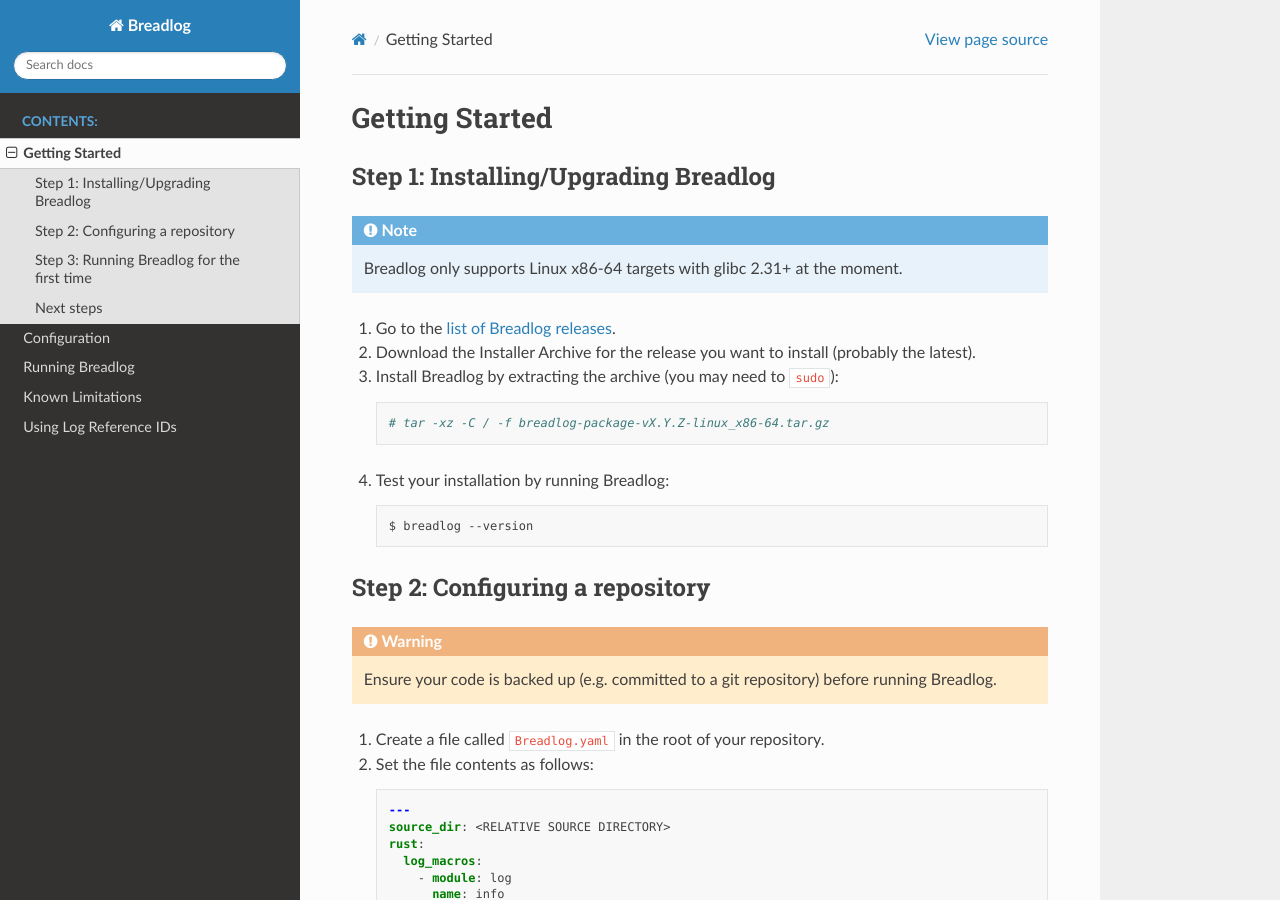
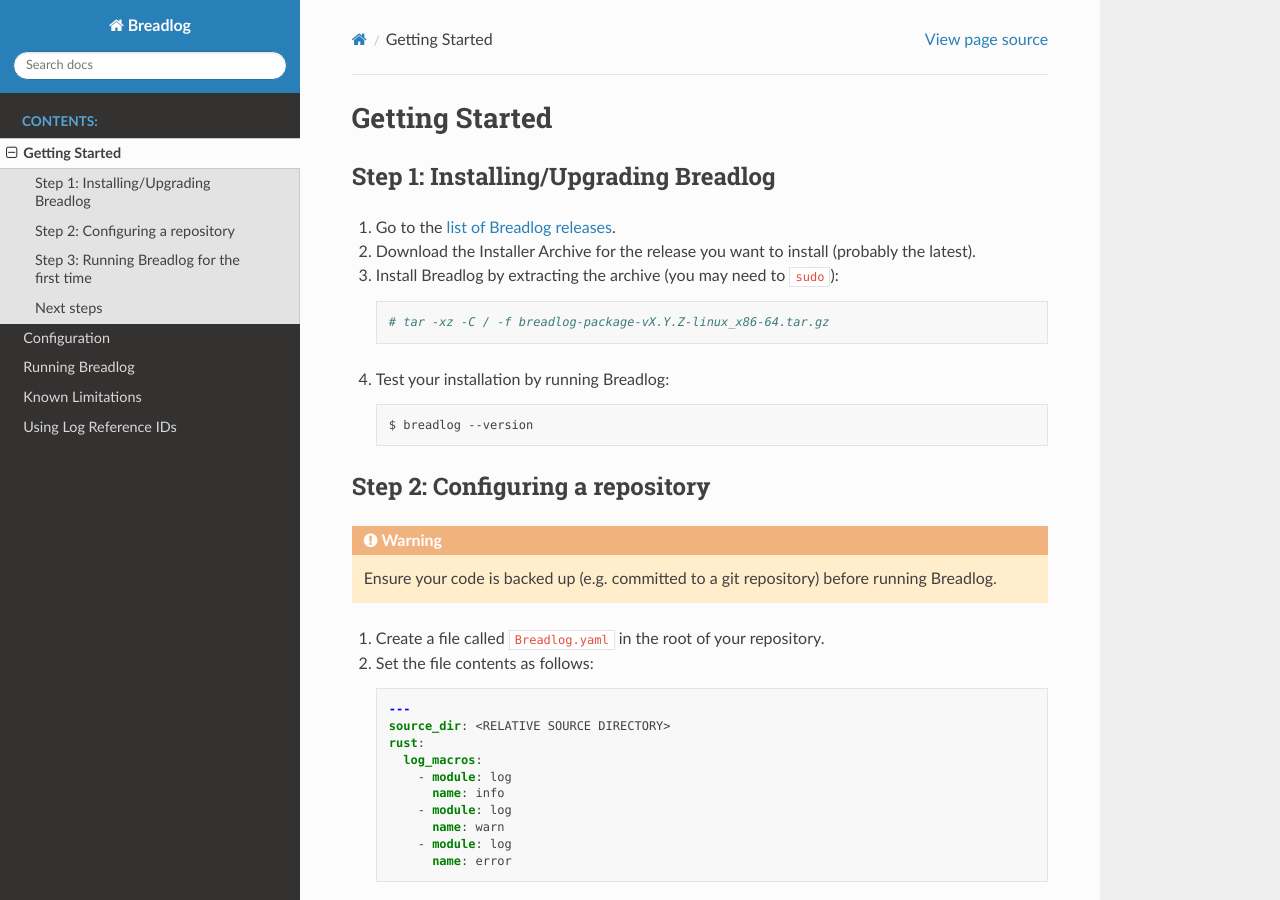
Before and after one commit to jamesmistry/breadlog, a Sphinx documentation site: the page built from docs/source/getting-started.rst, in a window 1280 px wide and 900 px high. Built offline with Sphinx 7.4.7 and the Read the Docs theme 2.0.0, drawn with Linux system fonts in a browser that asks for light colours.

Commit message:
feat: Remove requirement for glibc

```diff
--- a/docs/source/getting-started.rst
+++ b/docs/source/getting-started.rst
@@ -3,9 +3,6 @@ Getting Started
 
 Step 1: Installing/Upgrading Breadlog
 -------------------------------------
-
-.. note::
-    Breadlog only supports Linux x86-64 targets with glibc 2.31+ at the moment.
 
 1. Go to the `list of Breadlog releases <https://github.com/jamesmistry/breadlog/releases>`_.
 2. Download the Installer Archive for the release you want to install (probably
```
Also changed, not shown: README.md (+0 -3 lines), 3 other files.
